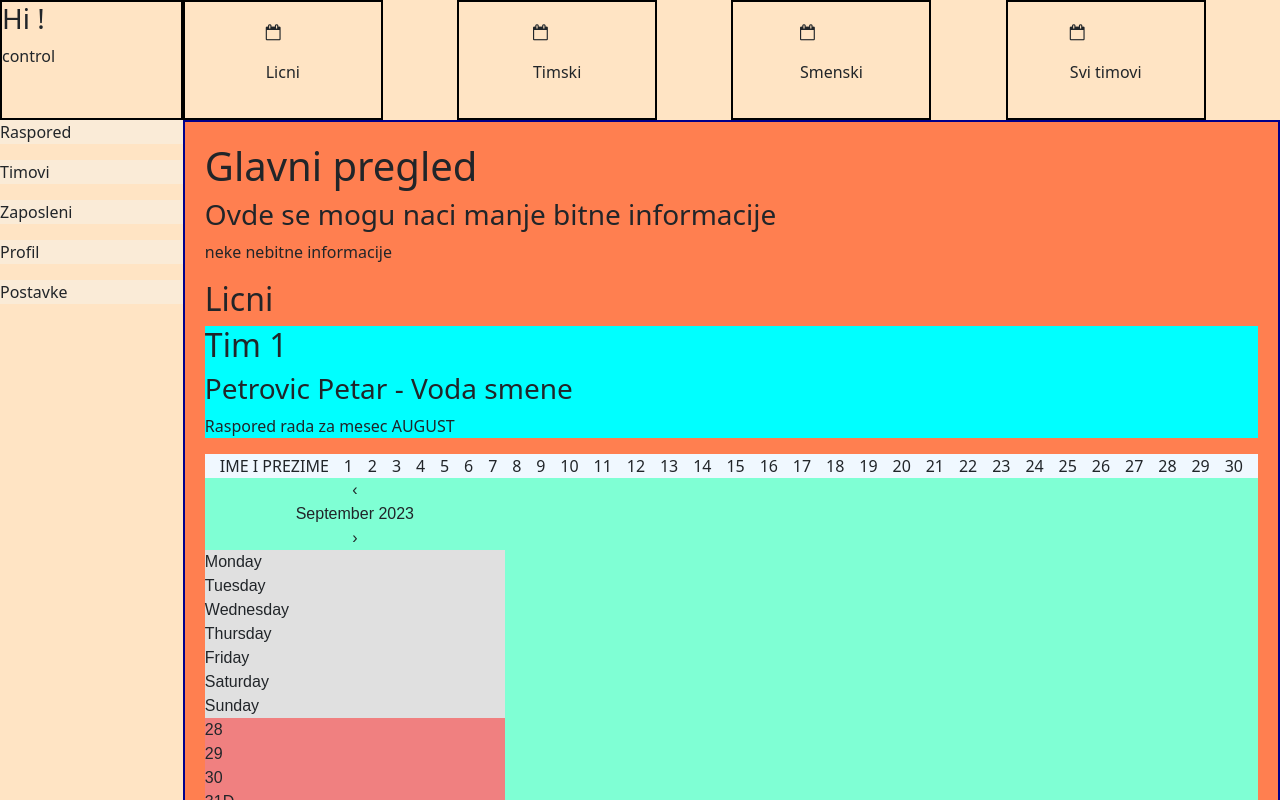
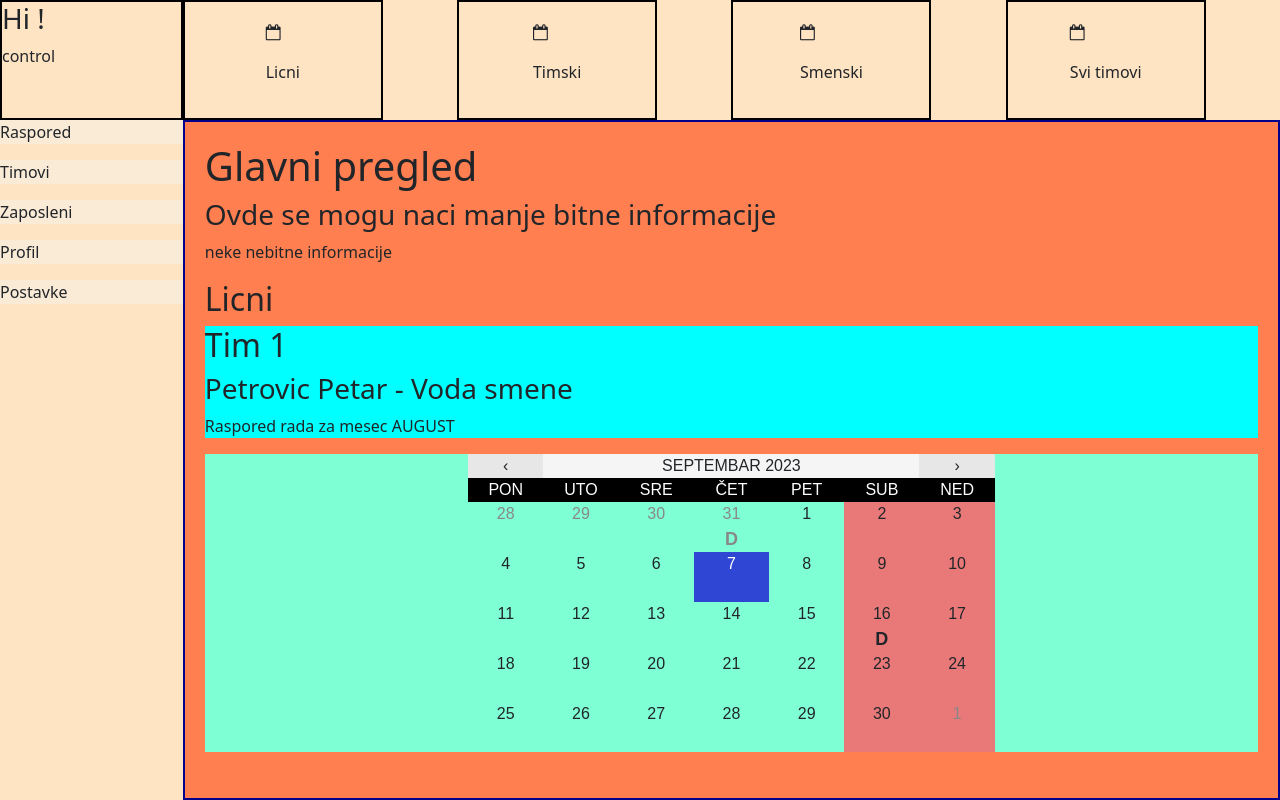
Before and after one commit to Bojan2111/raspored-client, a React (Create React App) app: page / in a window 1280 px wide. Shown: the top 800 px of the page. Built offline with nearby package versions, Linux system fonts and the light colour scheme.

Commit message:
Edit Calendar component - now working

```diff
--- a/src/components/calendar/Calendar.js
+++ b/src/components/calendar/Calendar.js
@@ -11,22 +11,20 @@ import {
   isSameDay,
   addDays,
 } from "date-fns";
+import { srLatn } from "date-fns/locale";
 import classes from "./Calendar.module.css";
 
 const Calendar = (props) => {
   const [currentDate, setCurrentDate] = useState(new Date());
 
   const shiftsData = props.shifts.reduce((result, shift) => {
-    // Extract the date part (YYYY-MM-DD) from shiftDate
     const dateKey = shift.shiftDate.split("T")[0];
 
-    // Create an object with shiftTypeName and shiftTypeDescription
     const shiftInfo = {
       shiftTypeName: shift.shiftTypeName,
       shiftTypeDescription: shift.shiftTypeDescription,
     };
 
-    // Add the shiftInfo to the shiftsData using the dateKey as the key
     result[dateKey] = shiftInfo;
 
     return result;
@@ -48,7 +46,7 @@ const Calendar = (props) => {
           &#8249;
         </div>
         <div className={classes["current-month"]}>
-          {format(currentDate, dateFormat)}
+          {format(currentDate, dateFormat, { locale: srLatn })}
         </div>
         <div className={classes.next} onClick={nextMonth}>
           &#8250;
@@ -58,14 +56,14 @@ const Calendar = (props) => {
   };
 
   const renderDays = () => {
-    const dateFormat = "eeee";
+    const dateFormat = "eeeeee";
     const days = [];
     let startDate = startOfWeek(currentDate, { weekStartsOn: 1 });
 
     for (let i = 0; i < 7; i++) {
       days.push(
-        <div className={classes.day} key={i}>
-          {format(addDays(startDate, i), dateFormat)}
+        <div className={classes.weekday} key={i}>
+          {format(addDays(startDate, i), dateFormat, { locale: srLatn })}
         </div>
       );
     }
@@ -91,32 +89,30 @@ const Calendar = (props) => {
         formattedDate = format(day, dateFormat);
         const cloneDay = day;
 
-        // Get shift data for the current date
         const shiftData = shiftsData[format(day, "yyyy-MM-dd")];
 
         days.push(
           <div
             className={`${classes.day} ${
               !isSameMonth(day, monthStart) ? classes.disabled : ""
-            } ${isSameDay(day, new Date()) ? classes.today : ""}`}
+            } ${isSameDay(day, new Date()) ? classes.today : ""} ${
+              i === 6 || i === 5 ? classes.weekend : ""
+            }`}
             key={day}
           >
-            <span
+            <div
               onClick={() => handleDateClick(cloneDay)}
               className={classes.clickable}
             >
               {formattedDate}
-            </span>
+            </div>
 
-            {/* Display shiftTypeName next to the date */}
             {shiftData && (
-              <div className={classes.shiftType}>{shiftData.shiftTypeName}</div>
-            )}
-
-            {/* Tooltip for shiftTypeDescription */}
-            {shiftData && (
-              <div className={classes.tooltip}>
-                {shiftData.shiftTypeDescription}
+              <div
+                className={classes["shift-type"]}
+                title={shiftData.shiftTypeDescription}
+              >
+                {shiftData.shiftTypeName}
               </div>
             )}
           </div>
@@ -131,7 +127,7 @@ const Calendar = (props) => {
       days = [];
     }
 
-    return <div className={classes.body}>{rows}</div>;
+    return <div>{rows}</div>;
   };
 
   const handleDateClick = (day) => {
@@ -142,7 +138,7 @@ const Calendar = (props) => {
     <div className={classes.calendar}>
       {renderHeader()}
       {renderDays()}
-      {renderCells()}
+      <div className={classes["calendar-body"]}>{renderCells()}</div>
     </div>
   );
 };
--- a/src/components/calendar/Calendar.module.css
+++ b/src/components/calendar/Calendar.module.css
@@ -1,146 +1,96 @@
-/* .workday {
-  background-color: aliceblue;
+.calendar {
+  font-family: Arial, sans-serif;
+  margin: 0 auto;
+  width: 50%;
+  text-align: center;
 }
 
-.saturday {
-  background-color: orange;
+.weekday {
+  background-color: black;
+  color: white;
+  text-transform: uppercase;
 }
 
-.sunday {
-  background-color: red;
+.header {
+  display: grid;
+  grid-template-columns: 1fr 5fr 1fr;
 }
 
-.week {
-  background-color: antiquewhite;
-}
-
-.month-year {
-  display: flex;
-  background-color: aqua;
-}
-
-.month-year-btn {
-  border: 1px solid black;
+.previous, .next {
+  background-color: #e7e7e7;
   cursor: pointer;
 }
 
-.date-list {
+.current-month {
+  background-color: whitesmoke;
+  text-transform: uppercase;
+}
+
+.day {
+  display: flex;
+  flex-direction: column;
+  text-transform: uppercase;
+  height: 50px;
+}
+
+.weekend {
+  background-color: rgb(233, 121, 121);
+}
+
+.row {
   display: grid;
   grid-template-columns: repeat(7, 1fr);
 }
 
-.active {
-  background-color: blueviolet;
+.days {
+  display: grid;
+  grid-template-columns: repeat(7, 1fr);
+  background-color: #e0e0e0;
 }
 
-.inactive {
-  background-color: lightskyblue;
-} */
-
-/* Calendar Container */
-.calendar {
-  font-family: Arial, sans-serif;
-  width: 300px;
-  text-align: center;
+.calendar-row {
+  display: grid;
+  grid-template-columns: repeat(7, 1fr);
+  grid-auto-flow: row;
 }
 
-/* Month and Year Display */
-.month-year {
+.calendar-body {
   display: flex;
-  justify-content: space-between;
-  align-items: center;
-  padding: 10px;
-  background-color: #333;
+  flex-direction: column;
+}
+
+.disabled {
+  color: #888;
+  cursor: default;
+}
+
+.today {
+  background-color: rgb(47, 69, 212);
   color: white;
 }
 
-.month-year-btn {
-  cursor: pointer;
-}
-
-/* Days of the Week */
-.days-of-week {
-  display: flex;
-  background-color: #f0f0f0;
-}
-
-.workday {
-  flex: 1;
-  padding: 10px;
+.shift-type {
+  font-size: large;
   font-weight: bold;
-  background-color: #f0f0f0;
-}
-
-.saturday {
-  flex: 1;
-  padding: 10px;
-  font-weight: bold;
-  background-color: #e0e0e0;
-  color: blue;
-}
-
-.sunday {
-  flex: 1;
-  padding: 10px;
-  font-weight: bold;
-  background-color: #e0e0e0;
-  color: red;
-}
-
-/* Dates */
-.date-list {
-  display: flex;
-  flex-wrap: wrap;
-  background-color: #fff;
-}
-
-.active {
-  flex: 1;
-  padding: 10px;
-  background-color: #007bff;
-  color: #fff;
-  cursor: pointer;
-}
-
-.inactive {
-  flex: 1;
-  padding: 10px;
-  background-color: #e0e0e0;
-  color: #555;
-}
-
-.day {
-  display: flex;
-}
-
-.days {
-  background-color: #e0e0e0;
-}
-
-.disabled {
-  background-color: lightcoral;
-}
-
-.today {
-  background-color: lightgreen;
 }
 
 .clickable {
   cursor: pointer;
 }
 
+
+
 .tooltip {
-  position: absolute; /* Position the tooltip relative to its parent */
-  background-color: #333; /* Background color of the tooltip */
-  color: #fff; /* Text color of the tooltip */
-  padding: 5px; /* Padding inside the tooltip */
-  border-radius: 4px; /* Rounded corners */
-  z-index: 1; /* Ensure the tooltip is displayed on top of other content */
-  display: none; /* Initially hide the tooltip */
+  position: absolute;
+  color: #fff;
+  padding: 5px;
+  border-radius: 4px;
+  z-index: 1;
+  display: none;
 }
 
-/* Style for the tooltip when it's displayed */
-.tooltip.active {
+
+.tooltip:hover {
   display: block;
-  /* You can add animations or transitions here for a smoother appearance */
+
 }
--- a/src/components/views/schedule/PersonalSchedule.js
+++ b/src/components/views/schedule/PersonalSchedule.js
@@ -96,6 +96,12 @@ const PersonalSchedule = (props) => {
         shiftTypeName: "D",
         shiftTypeDescription: "Dnevna smena - od 07h do 19h",
       },
+      {
+        shiftDate: "2023-09-16T00:00:00",
+        teamMemberId: 1,
+        shiftTypeName: "D",
+        shiftTypeDescription: "Dnevna smena - od 07h do 19h",
+      },
     ],
   };
 
@@ -124,12 +130,6 @@ const PersonalSchedule = (props) => {
         <p>{`Raspored rada za mesec ${fakeData.monthName}`}</p>
       </div>
       <div className={classes.schedule}>
-        <div className={classes.dates}>
-          <div>IME I PREZIME</div>
-          {dateArray.map((date) => (
-            <div key={date}>{date}</div>
-          ))}
-        </div>
         <Calendar shifts={fakeData.shifts} />
       </div>
     </div>
```
